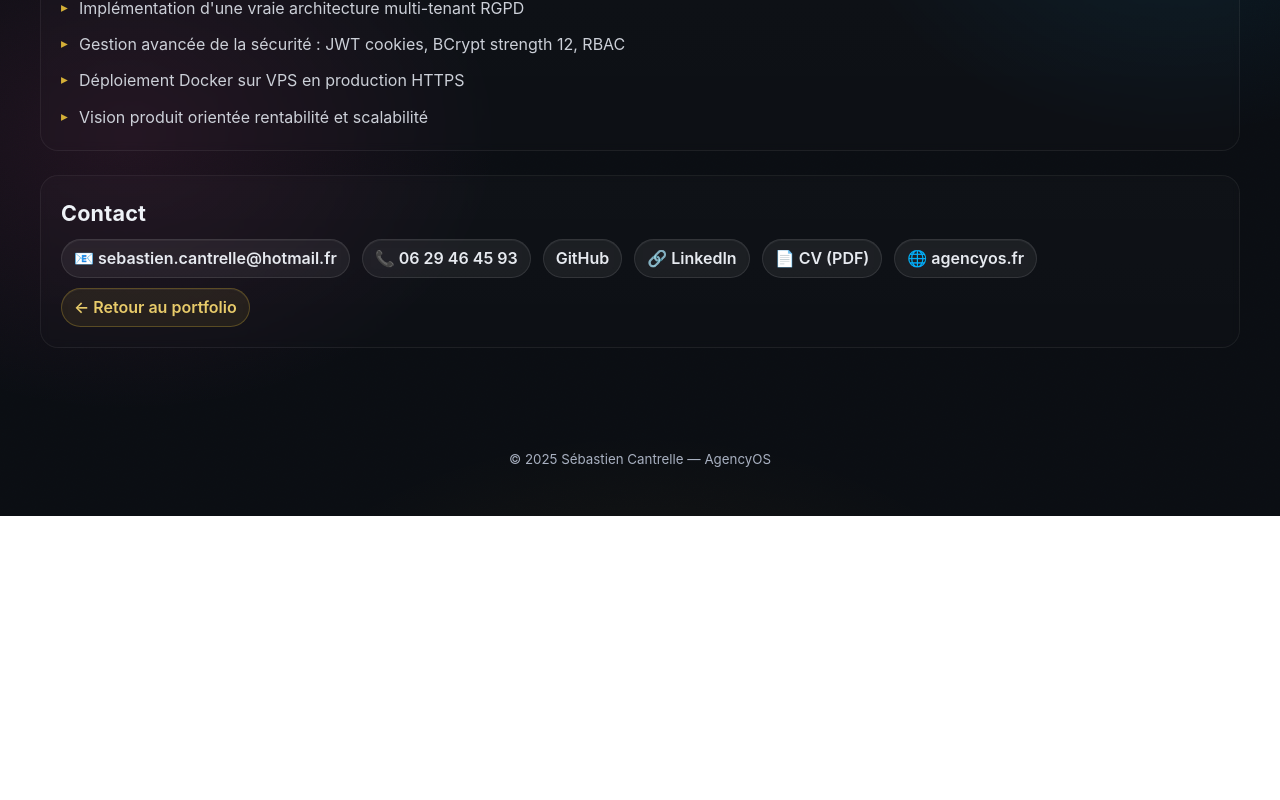
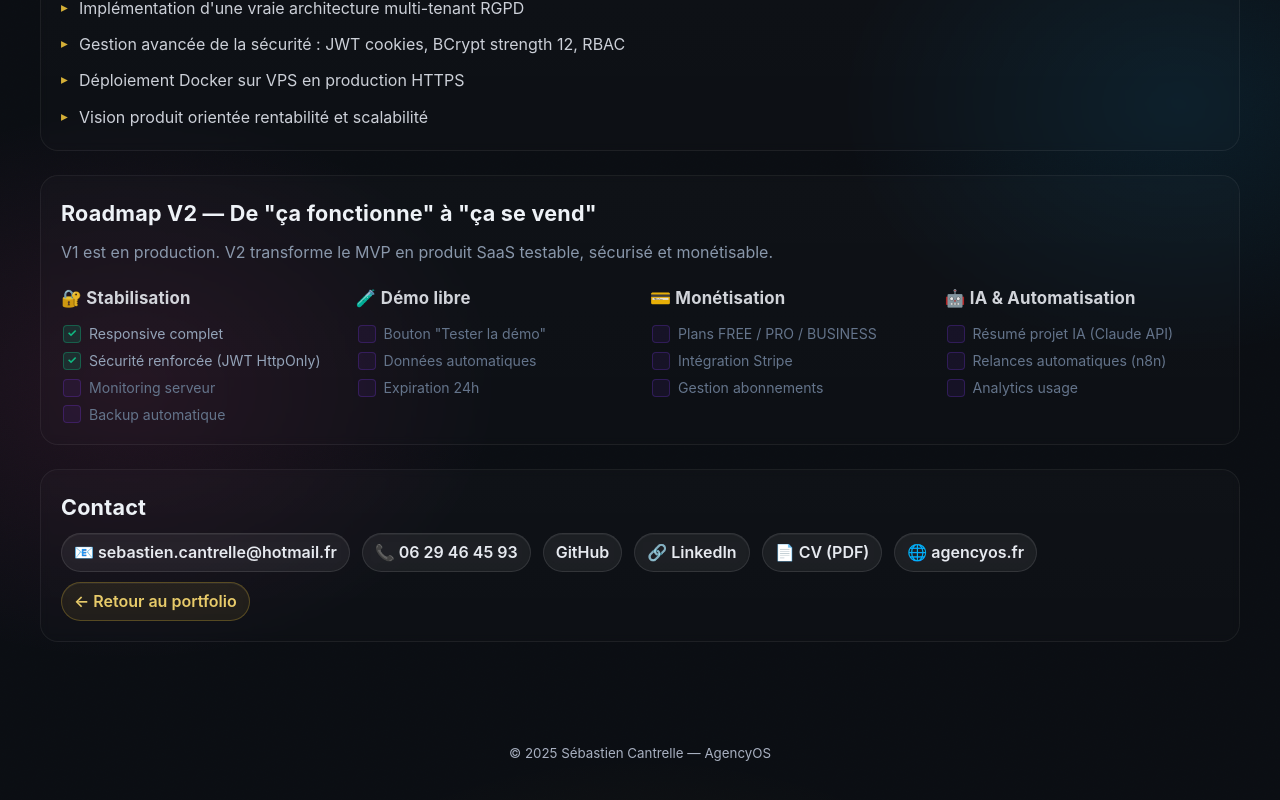
Before and after one commit to Spiritzen/portfolio, a React (Vite) app: page /agencyos in a window 1280 px wide. Shown: the part 2016-2816 px from the top of the page. Before the commit the page ends 2532 px from the top, so only its background shows below. Built offline with nearby package versions, Linux system fonts and the light colour scheme.

Commit message:
feat: AgencyOS roadmap V2 section + Home tile update

```diff
--- a/src/pages/AgencyOS.css
+++ b/src/pages/AgencyOS.css
@@ -328,3 +328,80 @@
     transition: none;
   }
 }
+
+/* ── Roadmap V2 ── */
+.aos-card-roadmap.home-card:hover {
+  border-color: rgba(245, 158, 11, 0.40);
+  box-shadow: 0 12px 32px rgba(245, 158, 11, 0.14);
+  transform: translateY(-2px);
+}
+
+.aos-roadmap-grid {
+  display: grid;
+  grid-template-columns: repeat(auto-fit, minmax(220px, 1fr));
+  gap: 20px;
+  margin-top: 4px;
+}
+
+.aos-roadmap-col {
+  display: flex;
+  flex-direction: column;
+  gap: 10px;
+}
+
+.aos-checklist {
+  list-style: none;
+  padding: 0;
+  margin: 0;
+  display: flex;
+  flex-direction: column;
+  gap: 7px;
+}
+
+.aos-checklist li {
+  display: flex;
+  align-items: center;
+  gap: 8px;
+  font-size: 0.88rem;
+  line-height: 1.4;
+  padding-left: 2px;
+}
+
+.aos-checklist li::before {
+  flex-shrink: 0;
+  width: 16px;
+  height: 16px;
+  border-radius: 4px;
+  display: inline-flex;
+  align-items: center;
+  justify-content: center;
+  font-size: 0.7rem;
+  font-weight: 700;
+}
+
+/* Fait — vert ✓ */
+.aos-check-done {
+  color: #94a3b8;
+}
+.aos-check-done::before {
+  content: "✓";
+  background: rgba(16, 185, 129, 0.15);
+  border: 1px solid rgba(16, 185, 129, 0.35);
+  color: #10b981;
+}
+
+/* À faire — violet □ */
+.aos-check-todo {
+  color: #64748b;
+}
+.aos-check-todo::before {
+  content: "";
+  background: rgba(124, 58, 237, 0.08);
+  border: 1px solid rgba(124, 58, 237, 0.25);
+}
+
+@media (max-width: 640px) {
+  .aos-roadmap-grid {
+    grid-template-columns: 1fr;
+  }
+}
--- a/src/pages/AgencyOS.jsx
+++ b/src/pages/AgencyOS.jsx
@@ -203,6 +203,57 @@ export default function AgencyOS() {
           </ul>
         </section>
 
+        {/* ══ ROADMAP V2 ══ */}
+        <section className="home-card aos-span-2 aos-card-roadmap">
+          <h2 className="home-h2">Roadmap V2 — De "ça fonctionne" à "ça se vend"</h2>
+
+          <p style={{ color: "#94a3b8", marginTop: 8, marginBottom: 16 }}>
+            V1 est en production. V2 transforme le MVP en produit SaaS
+            testable, sécurisé et monétisable.
+          </p>
+
+          <div className="aos-roadmap-grid">
+
+            <div className="aos-roadmap-col">
+              <h3 className="home-h3">🔐 Stabilisation</h3>
+              <ul className="aos-checklist">
+                <li className="aos-check-done">Responsive complet</li>
+                <li className="aos-check-done">Sécurité renforcée (JWT HttpOnly)</li>
+                <li className="aos-check-todo">Monitoring serveur</li>
+                <li className="aos-check-todo">Backup automatique</li>
+              </ul>
+            </div>
+
+            <div className="aos-roadmap-col">
+              <h3 className="home-h3">🧪 Démo libre</h3>
+              <ul className="aos-checklist">
+                <li className="aos-check-todo">Bouton "Tester la démo"</li>
+                <li className="aos-check-todo">Données automatiques</li>
+                <li className="aos-check-todo">Expiration 24h</li>
+              </ul>
+            </div>
+
+            <div className="aos-roadmap-col">
+              <h3 className="home-h3">💳 Monétisation</h3>
+              <ul className="aos-checklist">
+                <li className="aos-check-todo">Plans FREE / PRO / BUSINESS</li>
+                <li className="aos-check-todo">Intégration Stripe</li>
+                <li className="aos-check-todo">Gestion abonnements</li>
+              </ul>
+            </div>
+
+            <div className="aos-roadmap-col">
+              <h3 className="home-h3">🤖 IA & Automatisation</h3>
+              <ul className="aos-checklist">
+                <li className="aos-check-todo">Résumé projet IA (Claude API)</li>
+                <li className="aos-check-todo">Relances automatiques (n8n)</li>
+                <li className="aos-check-todo">Analytics usage</li>
+              </ul>
+            </div>
+
+          </div>
+        </section>
+
         {/* ══ CONTACT ══ */}
         <section id="contact" className="home-card aos-span-2 aos-card-contact">
           <h2 className="home-h2">Contact</h2>
--- a/src/pages/Home.jsx
+++ b/src/pages/Home.jsx
@@ -67,9 +67,9 @@ export default function Home() {
 
             <li className="home-tile home-tile-agency">
               <Link className="home-link-tile" to="/agencyos">
-                <span>AgencyOS</span>
+                <span>AgencyOS <span style={{ fontSize: "0.7rem", opacity: 0.7 }}>V2</span></span>
                 <span className="home-tile-tech badge-agency">
-                 React · Spring · PostgreSQL · Docker
+                  SaaS · Spring Boot · PostgreSQL · Docker
                 </span>
               </Link>
             </li>
```
